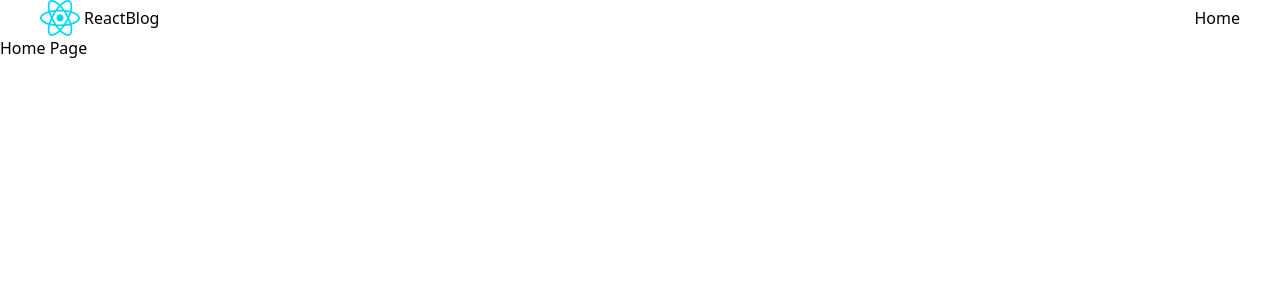
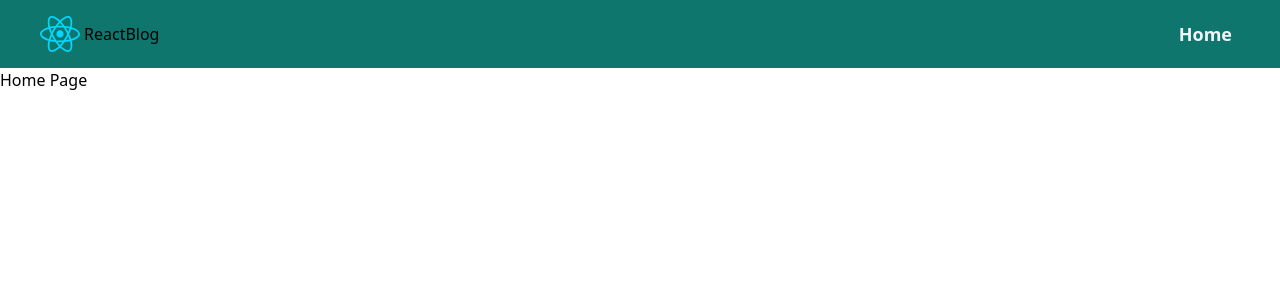
Before and after one commit to it27427/think-in-a-react-way, a React (Vite) app: page / in a window 1280 px wide. Shown: the top 300 px of the page. Built offline with nearby package versions, Linux system fonts and the light colour scheme.

Commit message:
menulink done

```diff
--- a/src/components/Header.jsx
+++ b/src/components/Header.jsx
@@ -2,7 +2,7 @@ import Navbar from './Navbar';
 
 const Header = () => {
   return (
-    <header className='bg-primary'>
+    <header className='bg-teal-700'>
       <div className='container'>
         <Navbar />
       </div>
--- a/src/components/MenuLink.jsx
+++ b/src/components/MenuLink.jsx
@@ -1,7 +1,10 @@
 import { NavLink } from 'react-router-dom';
 
 const MenuLink = ({ linkPath, linkText }) => {
-  const linkClasses = (isActive) => (isActive ? 'active' : '');
+  const linkClasses = (isActive) =>
+    isActive
+      ? 'active text-slate-100 font-semibold text-lg inline-block p-2'
+      : 'text-white inline-block p-2';
 
   return (
     <>
--- a/src/components/Navbar.jsx
+++ b/src/components/Navbar.jsx
@@ -3,7 +3,7 @@ import MainList from './MainList';
 
 const Navbar = () => {
   return (
-    <nav className='flex items-center justify-between px-6 lg:px-10'>
+    <nav className='flex items-center justify-between py-3 px-6 lg:px-10'>
       <Logo linkPath='/' />
 
       <MainList />
```
